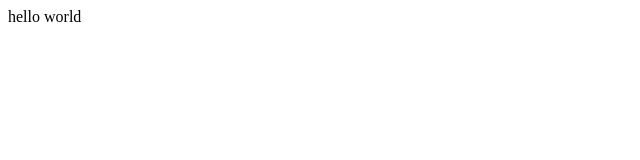
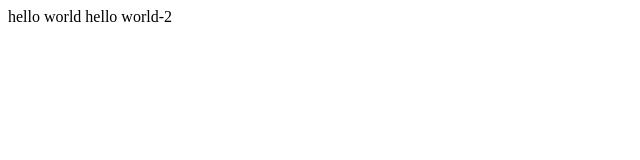
Before and after one commit to libo2011cg/organizationStructure, a plain HTML site: page index.html in a window 1280 px wide. Shown: the whole page, without its empty margins (0-640 px from the left). Drawn offline with Linux system fonts and the light colour scheme.

Commit message:
edit index

```diff
--- a/index.html
+++ b/index.html
@@ -6,5 +6,6 @@
 </head>
 <body>
     <span>hello world</span>
+	<span>hello world-2</span>
 </body>
 </html>
```
